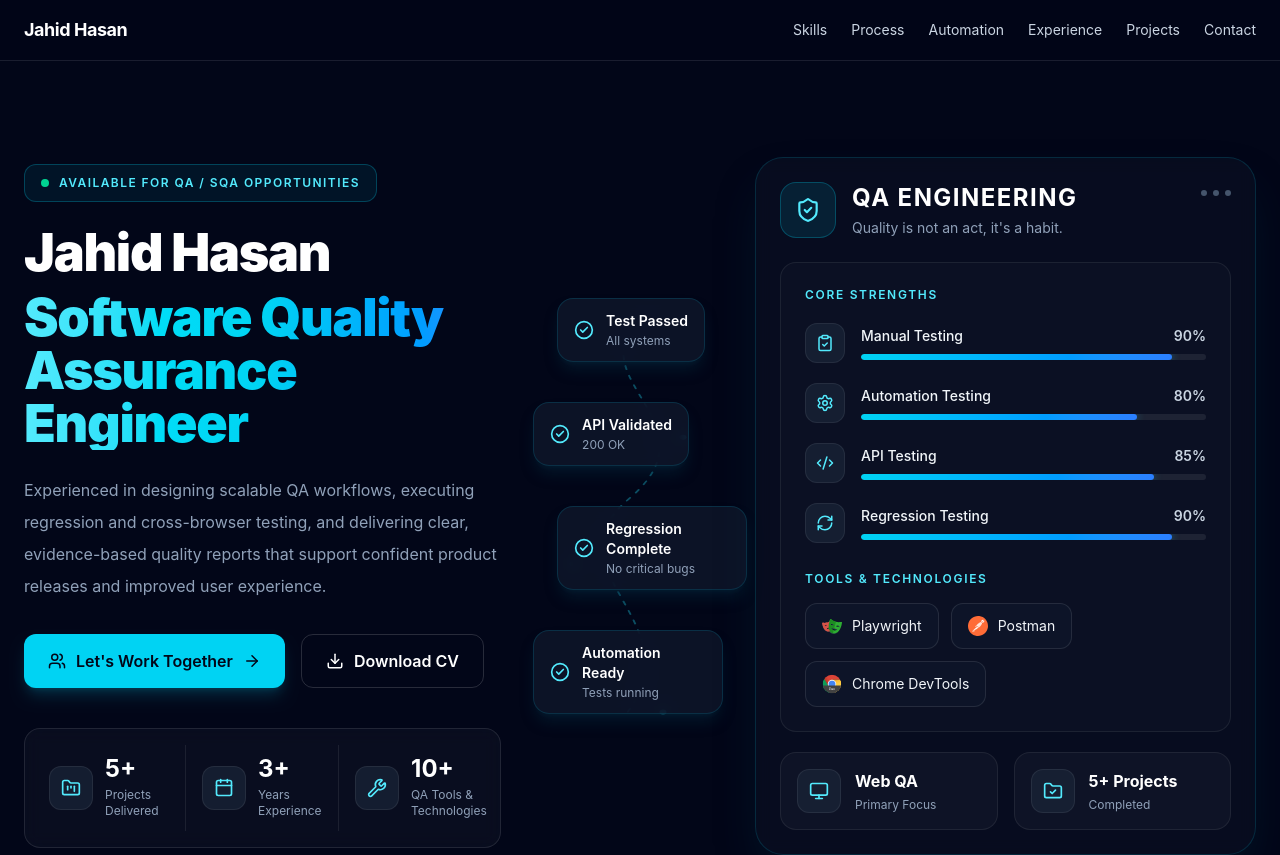
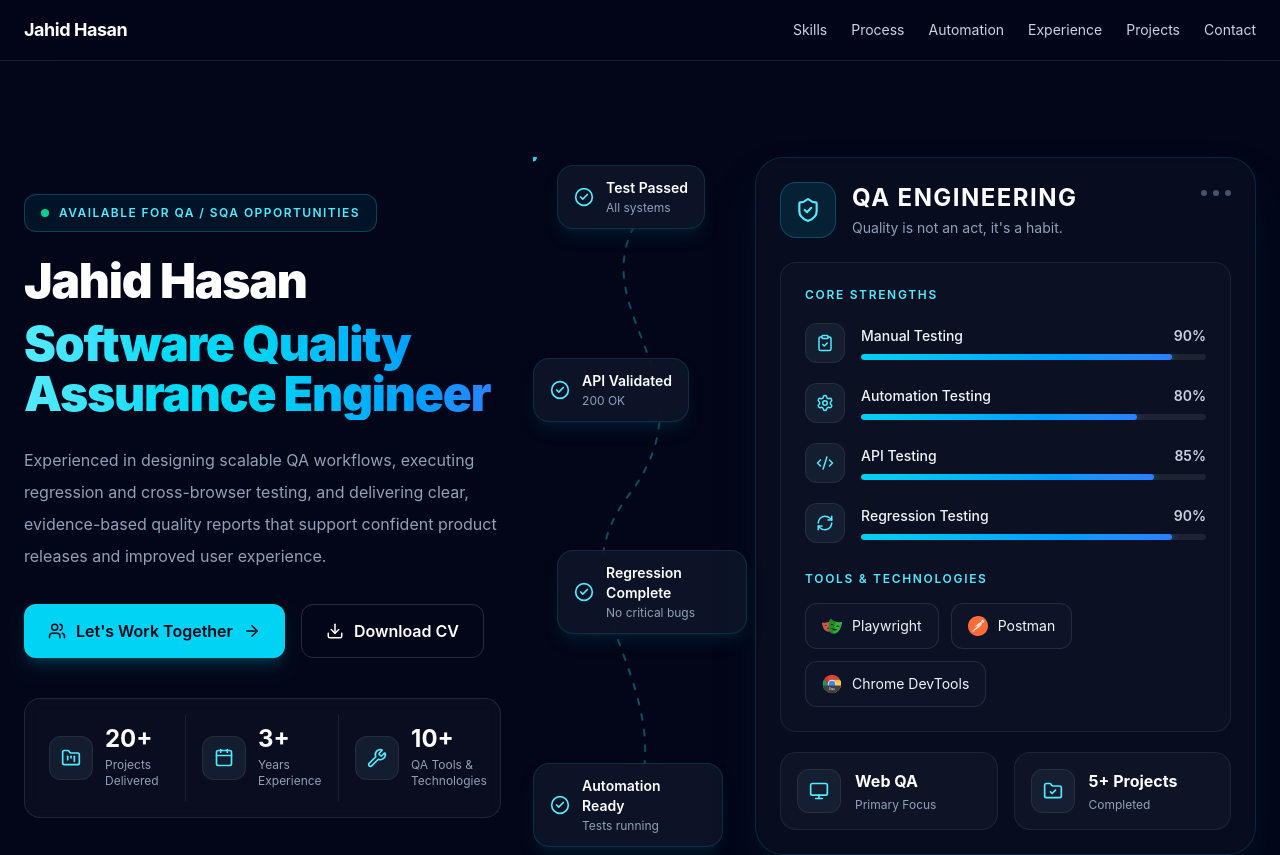
Before and after one commit to neon-jahid/qa-portfolio, a React (Vite) app: page / in a window 1280 px wide. Shown: the top 855 px of the page. Built offline with nearby package versions, Linux system fonts and the light colour scheme.

Commit message:
animation update

```diff
--- a/src/components/sections/HeroSection.jsx
+++ b/src/components/sections/HeroSection.jsx
@@ -3,7 +3,6 @@ import Container from '../common/Container';
 import StatGrid from '../common/StatGrid';
 import { portfolio } from '../../data/portfolioData';
 
-/* Icon registry: data files stay plain JSON-ish, icons resolve here by key */
 const STRENGTH_ICONS = {
     manual: ClipboardCheck,
     automation: Settings,
@@ -19,7 +18,6 @@ const HIGHLIGHT_ICONS = {
     projects: FolderKanban,
 };
 
-/* Fallbacks so the section renders correctly even before portfolioData.js is updated */
 const FALLBACK_STRENGTHS = [
     { name: 'Manual Testing', level: 90, icon: 'manual' },
     { name: 'Automation Testing', level: 80, icon: 'automation' },
@@ -57,7 +55,7 @@ export default function HeroSection() {
             {/* Circuit-style grid fading in from the bottom */}
             <div className='pointer-events-none absolute inset-x-0 bottom-0 -z-10 h-80 bg-[linear-gradient(to_right,rgba(34,211,238,0.07)_1px,transparent_1px),linear-gradient(to_bottom,rgba(34,211,238,0.07)_1px,transparent_1px)] bg-[size:46px_46px] [mask-image:linear-gradient(to_top,black,transparent_85%)]' />
 
-            <Container className='grid items-center gap-12 lg:grid-cols-2 xl:grid-cols-[1fr_190px_1.05fr] xl:gap-8'>
+            <Container className='grid items-center gap-12 xl:grid-cols-[1fr_190px_1.05fr] xl:gap-8'>
                 {/* ---------------- Left: intro ---------------- */}
                 <div>
                     <p className='mb-6 inline-flex items-center gap-2.5 rounded-xl border border-cyan-400/25 bg-cyan-400/[0.07] px-4 py-2.5 text-xs font-semibold uppercase tracking-[0.12em] text-cyan-300'>
@@ -68,7 +66,7 @@ export default function HeroSection() {
                         {portfolio.availability}
                     </p>
 
-                    <h1 className='text-5xl font-black leading-[1.02] tracking-tight sm:text-6xl xl:text-[3.25rem]'>
+                    <h1 className='text-4xl font-black leading-[1.05] tracking-tight sm:text-4xl md:text-5xl xl:text-[3rem]'>
                         <span className='block text-white'>{portfolio.name}</span>
 
                         <span className='mt-3 block bg-gradient-to-r from-cyan-300 via-cyan-400 to-blue-500 bg-clip-text text-transparent'>{portfolio.role}</span>
@@ -91,7 +89,8 @@ export default function HeroSection() {
 
                         <a
                             href={portfolio.resumeUrl}
-                            download
+                            target='_blank'
+                            rel='noopener noreferrer'
                             className='inline-flex items-center gap-2.5 rounded-xl border border-white/15 px-6 py-3.5 font-semibold text-white transition-all duration-300 hover:-translate-y-0.5 hover:border-cyan-300/40 hover:bg-white/[0.06] focus-visible:outline focus-visible:outline-2 focus-visible:outline-offset-2 focus-visible:outline-cyan-300'>
                             <Download size={18} />
                             Download CV
@@ -106,46 +105,77 @@ export default function HeroSection() {
                     />
                 </div>
 
-                {/* ---------------- Middle: dashed connector ---------------- */}
-                <div className='relative hidden xl:block'>
+                {/* ---------------- Middle: QA checks ----------------
+                    Mobile / tablet : 2-column grid of compact cards
+                    xl and up       : vertical column following a dashed curve  */}
+                <div className='relative xl:self-stretch'>
+                    {/* Dashed curve is xl-only — it needs the tall narrow column to make sense */}
                     <svg
-                        className='absolute inset-0 h-full w-full'
+                        className='absolute inset-0 hidden h-full w-full xl:block'
                         viewBox='0 0 190 620'
                         preserveAspectRatio='none'
                         aria-hidden='true'>
                         <path
+                            id='qaFlowPath'
                             d='M118 40 C 30 130, 190 190, 96 300 C 10 400, 165 470, 92 600'
                             fill='none'
                             stroke='rgba(34,211,238,0.35)'
                             strokeWidth='2'
                             strokeDasharray='5 9'
-                            strokeLinecap='round'
-                        />
+                            strokeLinecap='round'>
+                            <animate
+                                attributeName='stroke-dashoffset'
+                                from='14'
+                                to='0'
+                                dur='1.2s'
+                                repeatCount='indefinite'
+                            />
+                        </path>
+
+                        {/* পথ ধরে ছুটে চলা পালস */}
                         <circle
-                            cx='150'
-                            cy='215'
-                            r='3.5'
-                            fill='rgba(34,211,238,0.55)'
-                        />
+                            r='4'
+                            fill='rgb(34,211,238)'>
+                            <animateMotion
+                                dur='5s'
+                                repeatCount='indefinite'>
+                                <mpath href='#qaFlowPath' />
+                            </animateMotion>
+                            <animate
+                                attributeName='opacity'
+                                values='0;1;1;0'
+                                keyTimes='0;0.08;0.92;1'
+                                dur='5s'
+                                repeatCount='indefinite'
+                            />
+                        </circle>
+
+                        {/* দ্বিতীয় পালস, একটু দেরিতে শুরু */}
                         <circle
-                            cx='40'
-                            cy='390'
-                            r='3.5'
-                            fill='rgba(34,211,238,0.55)'
-                        />
-                        <circle
-                            cx='130'
-                            cy='595'
-                            r='3.5'
-                            fill='rgba(34,211,238,0.55)'
-                        />
+                            r='2.5'
+                            fill='rgba(34,211,238,0.6)'>
+                            <animateMotion
+                                dur='5s'
+                                begin='2.5s'
+                                repeatCount='indefinite'>
+                                <mpath href='#qaFlowPath' />
+                            </animateMotion>
+                            <animate
+                                attributeName='opacity'
+                                values='0;1;1;0'
+                                keyTimes='0;0.08;0.92;1'
+                                dur='5s'
+                                begin='2.5s'
+                                repeatCount='indefinite'
+                            />
+                        </circle>
                     </svg>
 
-                    <div className='relative flex flex-col gap-10 py-4'>
+                    <div className='relative grid grid-cols-2 gap-3 sm:grid-cols-4 xl:flex xl:h-full xl:flex-col xl:justify-between xl:gap-0 xl:py-2'>
                         {heroChecks.slice(0, 4).map((check, i) => (
                             <div
                                 key={check.title}
-                                className={`w-fit rounded-2xl border border-cyan-400/15 bg-slate-900/80 px-4 py-3 shadow-lg shadow-cyan-950/40 backdrop-blur transition-all duration-300 hover:-translate-y-0.5 hover:border-cyan-300/35 ${i % 2 === 0 ? 'translate-x-6' : 'translate-x-0'}`}>
+                                className={`rounded-2xl border border-cyan-400/15 bg-slate-900/80 px-4 py-3 shadow-lg shadow-cyan-950/40 backdrop-blur transition-all duration-300 hover:-translate-y-0.5 hover:border-cyan-300/35 xl:w-fit ${i % 2 === 0 ? 'xl:translate-x-6' : ''}`}>
                                 <div className='flex items-center gap-3'>
                                     <CheckCircle2
                                         size={20}
--- a/src/data/portfolioData.js
+++ b/src/data/portfolioData.js
@@ -21,7 +21,7 @@ export const portfolio = {
 
     // Hero stat bar. icon keys map to lucide icons inside StatGrid.jsx
     stats: [
-        { value: '5+', label: 'Projects Delivered', icon: 'projects' },
+        { value: '20+', label: 'Projects Delivered', icon: 'projects' },
         { value: '3+', label: 'Years Experience', icon: 'experience' },
         { value: '10+', label: 'QA Tools & Technologies', icon: 'tools' },
     ],
```
